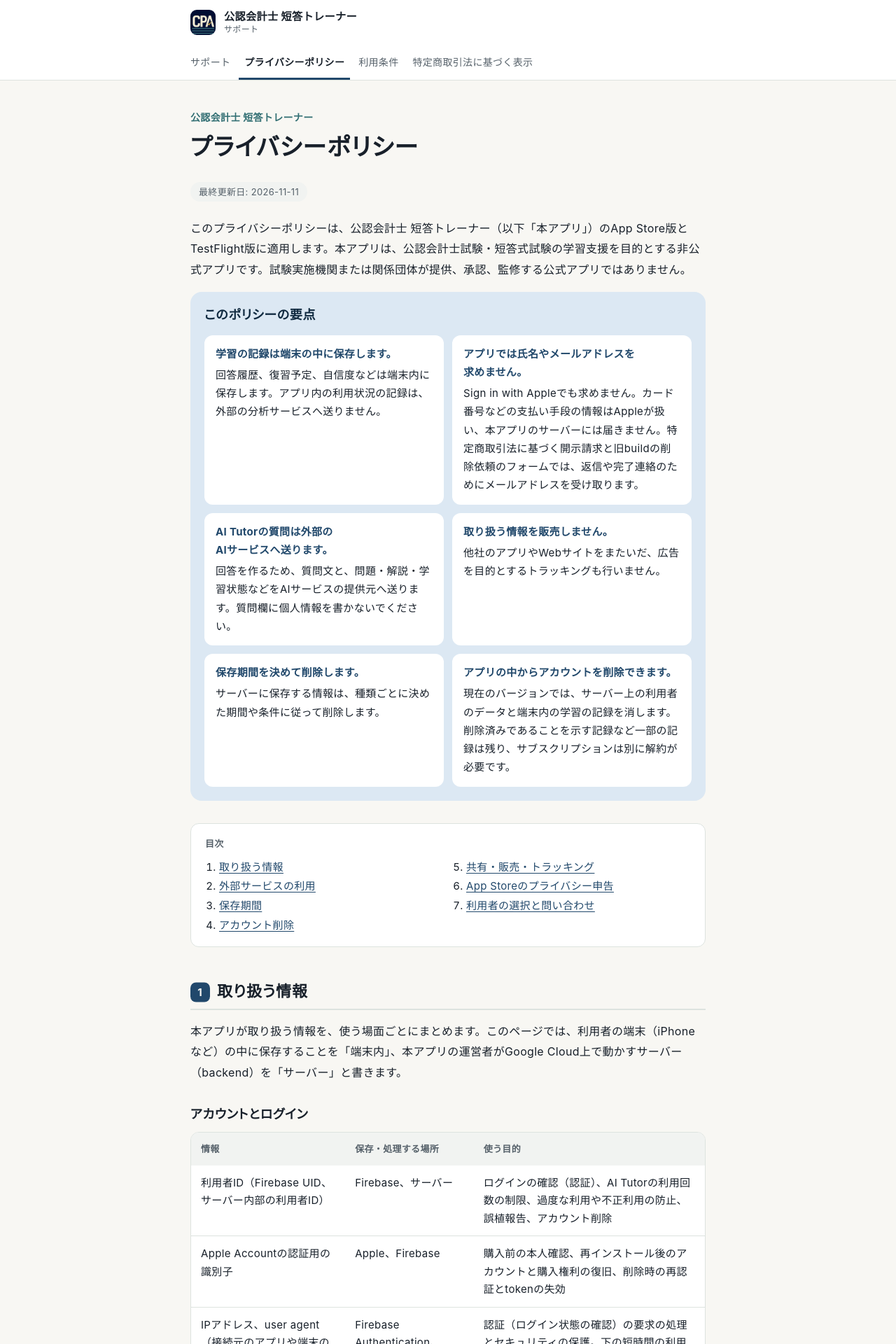
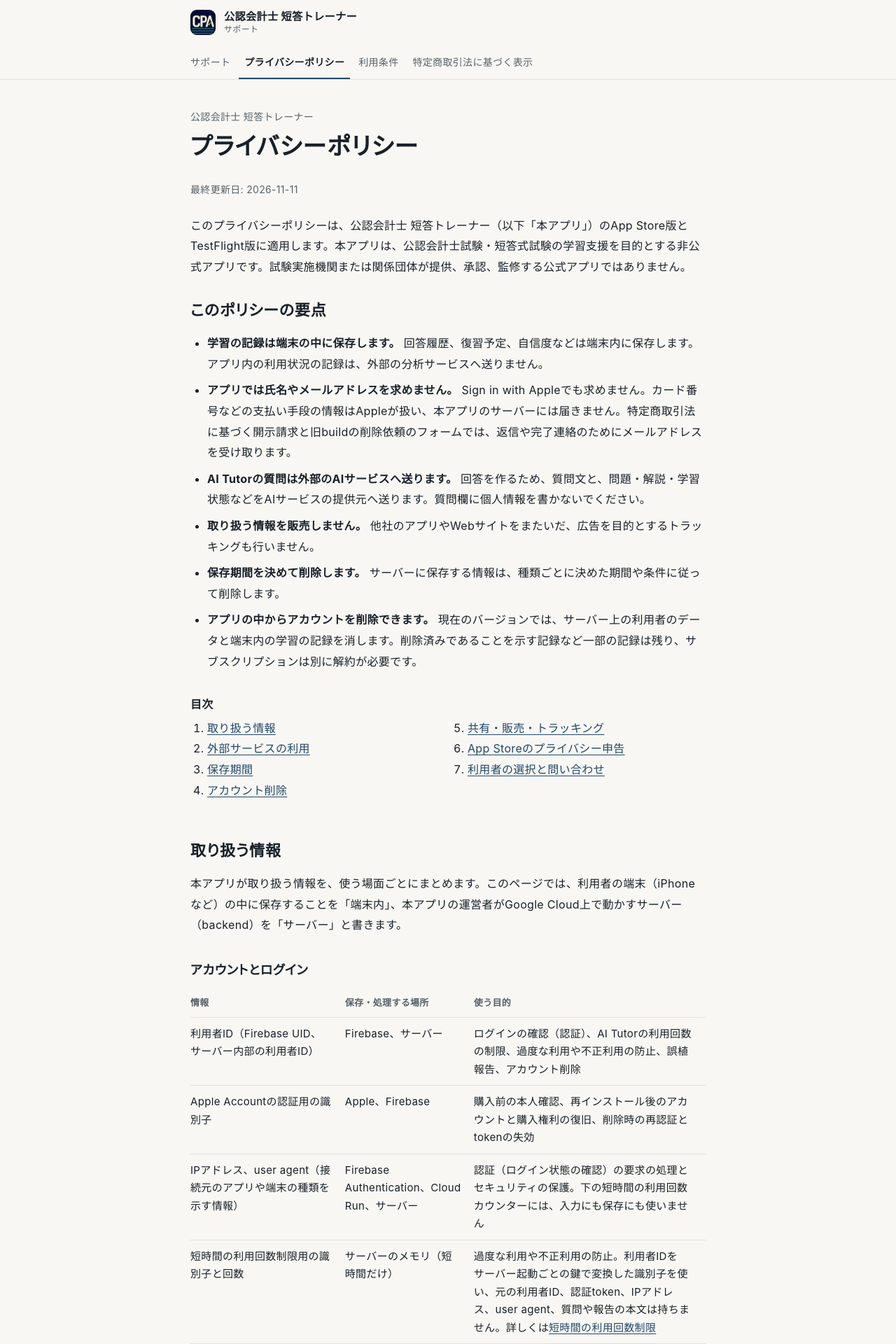
Before and after one commit to shunki-235/cpa-short-answer-support, a Jekyll site: the page built from privacy/index.md, in a window 1280 px wide. Shown: the top 1920 px of the page at 70% size. Built offline with Jekyll 4.4.1, drawn with Linux system fonts in a browser that asks for light colours.

Commit message:
style: 囲み線やカードの装飾をやめ、罫線と余白だけで組む
- 要点、目次、注記、折りたたみの囲みと背景色をやめ、本文と同じ組み方にする
- 見出しの番号バッジ、更新日のピル型、見出し下の太線をやめる
- 表は外枠と見出し行の背景をやめ、行の間の細い罫線だけにする。スマホ幅でもカードにせず、罫線で区切る
- ヘッダーとフッターはページと同じ背景にし、使わなくなった色の定義を外す

```diff
--- a/assets/css/site.css
+++ b/assets/css/site.css
@@ -5,22 +5,10 @@
 
 :root {
   --bg: #f8f7f3;
-  --surface: #ffffff;
-  --surface-muted: #f1f3f1;
   --text: #18202a;
   --text-muted: #56616a;
   --border: #dde3df;
-  --border-strong: #c7ccc9;
   --primary: #21486b;
-  --primary-soft: #dce8f3;
-  --on-primary-soft: #102a40;
-  --secondary: #326f73;
-  --secondary-soft: #dcecec;
-  --on-secondary-soft: #10383a;
-  --caution: #725700;
-  --caution-soft: #f6e5b5;
-  --on-caution-soft: #3b2b00;
-  --radius: 12px;
   --content-width: 46rem;
   --font-sans: -apple-system, BlinkMacSystemFont, "Hiragino Sans", "Hiragino Kaku Gothic ProN",
     "Noto Sans JP", "Yu Gothic UI", "Yu Gothic", Meiryo, sans-serif;
@@ -29,21 +17,10 @@
 @media (prefers-color-scheme: dark) {
   :root {
     --bg: #111820;
-    --surface: #17212a;
-    --surface-muted: #1d2932;
     --text: #e7eaef;
     --text-muted: #a7b1ba;
     --border: #2d3a44;
-    --border-strong: #3c4852;
     --primary: #aac9e4;
-    --primary-soft: #1f3a52;
-    --on-primary-soft: #d8e9f5;
-    --secondary: #84c1c3;
-    --secondary-soft: #1b3639;
-    --on-secondary-soft: #bcebed;
-    --caution: #e3c46d;
-    --caution-soft: #362d10;
-    --on-caution-soft: #f4d986;
   }
 }
 
@@ -99,7 +76,7 @@ summary:focus-visible {
   top: -3rem;
   z-index: 10;
   padding: 0.5rem 1rem;
-  border-radius: var(--radius);
+  border-radius: 4px;
   background: var(--primary);
   color: var(--bg);
 }
@@ -111,7 +88,6 @@ summary:focus-visible {
 /* ヘッダー */
 
 .site-header {
-  background: var(--surface);
   border-bottom: 1px solid var(--border);
 }
 
@@ -181,7 +157,7 @@ summary:focus-visible {
 .site-nav a {
   display: block;
   padding: 0.5rem 0.5rem 0.625rem;
-  border-bottom: 3px solid transparent;
+  border-bottom: 2px solid transparent;
   color: var(--text-muted);
   font-size: 0.875rem;
   white-space: nowrap;
@@ -220,9 +196,8 @@ summary:focus-visible {
 
 .page-header__eyebrow {
   margin: 0 0 0.25rem;
-  color: var(--secondary);
+  color: var(--text-muted);
   font-size: 0.875rem;
-  font-weight: 700;
 }
 
 h1,
@@ -240,15 +215,14 @@ h1 {
   font-size: clamp(1.625rem, 4vw, 2.125rem);
 }
 
+
 h2 {
-  margin: 3rem 0 1rem;
-  padding-bottom: 0.5rem;
-  border-bottom: 2px solid var(--border);
+  margin: 3.5rem 0 1rem;
   font-size: 1.375rem;
 }
 
 h3 {
-  margin: 2rem 0 0.75rem;
+  margin: 2.25rem 0 0.75rem;
   font-size: 1.125rem;
 }
 
@@ -275,19 +249,12 @@ li + li {
 }
 
 .page-updated {
-  display: inline-block;
   margin-bottom: 1.5rem;
-  padding: 0.125rem 0.75rem;
-  border-radius: 999px;
-  background: var(--surface-muted);
   color: var(--text-muted);
-  font-size: 0.8125rem;
+  font-size: 0.875rem;
 }
 
 code {
-  padding: 0.1em 0.4em;
-  border-radius: 6px;
-  background: var(--surface-muted);
   font-family: ui-monospace, SFMono-Regular, Menlo, monospace;
   font-size: 0.875em;
 }
@@ -296,19 +263,14 @@ strong {
   font-weight: 700;
 }
 
-/* 表 */
+/* 表: 囲み線や背景を付けず、行の間の細い罫線だけで区切る */
 
 table {
   width: 100%;
-  border-collapse: separate;
-  border-spacing: 0;
-  border: 1px solid var(--border);
-  border-radius: var(--radius);
-  background: var(--surface);
+  border-collapse: collapse;
   font-size: 0.9375rem;
   line-height: 1.7;
   table-layout: fixed;
-  overflow: hidden;
 }
 
 /* 列幅を表どうしで揃える。2列の表は 30% / 70%、3列の表は 30% / 25% / 45% */
@@ -322,21 +284,17 @@ th:nth-child(2):not(:last-child) {
 
 th,
 td {
-  padding: 0.75rem 0.875rem;
+  padding: 0.625rem 1rem 0.625rem 0;
+  border-bottom: 1px solid var(--border);
   text-align: left;
   vertical-align: top;
 }
 
 th {
-  background: var(--surface-muted);
   color: var(--text-muted);
   font-size: 0.8125rem;
   font-weight: 700;
   white-space: nowrap;
-}
-
-tbody tr + tr td {
-  border-top: 1px solid var(--border);
 }
 
 @media (max-width: 40rem) {
@@ -353,13 +311,6 @@ tbody tr + tr td {
     display: block;
   }
 
-  table.is-stackable {
-    border: 0;
-    border-radius: 0;
-    background: transparent;
-    overflow: visible;
-  }
-
   table.is-stackable thead {
     position: absolute;
     width: 1px;
@@ -370,11 +321,8 @@ tbody tr + tr td {
   }
 
   table.is-stackable tr {
-    margin-bottom: 0.75rem;
-    padding: 0.875rem 1rem;
-    border: 1px solid var(--border);
-    border-radius: var(--radius);
-    background: var(--surface);
+    padding: 0.875rem 0;
+    border-bottom: 1px solid var(--border);
   }
 
   table.is-stackable td {
@@ -386,55 +334,32 @@ tbody tr + tr td {
     font-weight: 700;
   }
 
-  table.is-stackable tbody tr + tr td {
-    border-top: 0;
-  }
-
   table.is-stackable td + td {
-    margin-top: 0.5rem;
+    margin-top: 0.375rem;
   }
 
   table.is-stackable td + td::before {
-    content: attr(data-label);
-    display: block;
+    content: attr(data-label) "：";
     color: var(--text-muted);
-    font-size: 0.75rem;
-    font-weight: 700;
+    font-size: 0.8125rem;
   }
 }
 
 /* 折りたたみ */
 
-details {
-  border: 1px solid var(--border);
-  border-radius: var(--radius);
-  background: var(--surface);
-}
-
 summary {
-  padding: 0.75rem 1rem;
   cursor: pointer;
-  font-weight: 700;
+  color: var(--primary);
 }
 
 details[open] summary {
-  border-bottom: 1px solid var(--border);
-}
-
-details > :not(summary) {
-  margin-left: 1rem;
-  margin-right: 1rem;
-}
-
-details > :nth-child(2) {
-  margin-top: 0.75rem;
+  margin-bottom: 0.5rem;
 }
 
 /* フッター */
 
 .site-footer {
   border-top: 1px solid var(--border);
-  background: var(--surface);
   color: var(--text-muted);
   font-size: 0.8125rem;
 }
@@ -465,95 +390,22 @@ details > :nth-child(2) {
   color: var(--text-muted);
 }
 
-/* プライバシーポリシーの部品 */
+/* プライバシーポリシーの要点・目次・注記は、囲みを付けず本文と同じ組み方にする */
 
-.policy .page-content {
-  counter-reset: section;
+.summary h2 {
+  margin-top: 2rem;
 }
 
-.policy h2 {
-  display: flex;
-  align-items: baseline;
-  gap: 0.625rem;
+.summary li + li {
+  margin-top: 0.5rem;
 }
 
-.policy h2::before {
-  counter-increment: section;
-  content: counter(section);
-  display: inline-grid;
-  place-items: center;
-  flex: none;
-  width: 1.75rem;
-  height: 1.75rem;
-  border-radius: 8px;
-  background: var(--primary);
-  color: var(--bg);
-  font-size: 0.9375rem;
-  transform: translateY(-0.1em);
-}
-
-/* 要点 */
-
-.summary {
-  margin: 0 0 2rem;
-  padding: 1.25rem;
-  border-radius: calc(var(--radius) + 4px);
-  background: var(--primary-soft);
-  color: var(--on-primary-soft);
-}
-
-.summary h2 {
-  margin: 0 0 1rem;
-  padding: 0;
-  border: 0;
-  font-size: 1.125rem;
-}
-
-.policy .summary h2::before {
-  content: none;
-  counter-increment: none;
-}
-
-.summary ul {
-  display: grid;
-  grid-template-columns: repeat(auto-fit, minmax(15rem, 1fr));
-  gap: 0.75rem;
-  margin: 0;
-  padding: 0;
-  list-style: none;
-}
-
-.summary li {
-  margin: 0;
-  padding: 0.875rem 1rem;
-  border-radius: var(--radius);
-  background: var(--surface);
-  color: var(--text);
-  font-size: 0.9375rem;
-  line-height: 1.75;
-}
-
-.summary li strong {
-  display: block;
-  word-break: auto-phrase;
-  margin-bottom: 0.25rem;
-  color: var(--primary);
-}
-
-/* 目次 */
-
 .toc {
-  margin: 0 0 2rem;
-  padding: 1rem 1.25rem;
-  border: 1px solid var(--border);
-  border-radius: var(--radius);
-  background: var(--surface);
+  margin: 2rem 0 0;
 }
 
 .toc p {
-  margin: 0 0 0.5rem;
-  color: var(--text-muted);
-  font-size: 0.8125rem;
+  margin: 0 0 0.25rem;
   font-weight: 700;
 }
 
@@ -561,8 +413,6 @@ details > :nth-child(2) {
   columns: 2 14rem;
   column-gap: 2rem;
   margin: 0;
-  padding-left: 1.25rem;
-  font-size: 0.9375rem;
 }
 
 .toc li {
@@ -573,26 +423,9 @@ details > :nth-child(2) {
   margin-top: 0;
 }
 
-/* 注記 */
-
 .note,
 .caution {
-  margin: 1.25rem 0;
-  padding: 1rem 1.25rem;
-  border-radius: var(--radius);
-  border-left: 4px solid;
-}
-
-.note {
-  border-color: var(--secondary);
-  background: var(--secondary-soft);
-  color: var(--on-secondary-soft);
-}
-
-.caution {
-  border-color: var(--caution);
-  background: var(--caution-soft);
-  color: var(--on-caution-soft);
+  margin: 1.5rem 0;
 }
 
 .note > :last-child,
@@ -600,14 +433,7 @@ details > :nth-child(2) {
   margin-bottom: 0;
 }
 
-.note p:first-child strong:only-child,
-.caution p:first-child strong:only-child {
-  display: block;
-  word-break: auto-phrase;
-  font-size: 0.9375rem;
+.note p:first-child,
+.caution p:first-child {
+  margin-bottom: 0.25rem;
 }
-
-.note a,
-.caution a {
-  color: inherit;
-}
```
